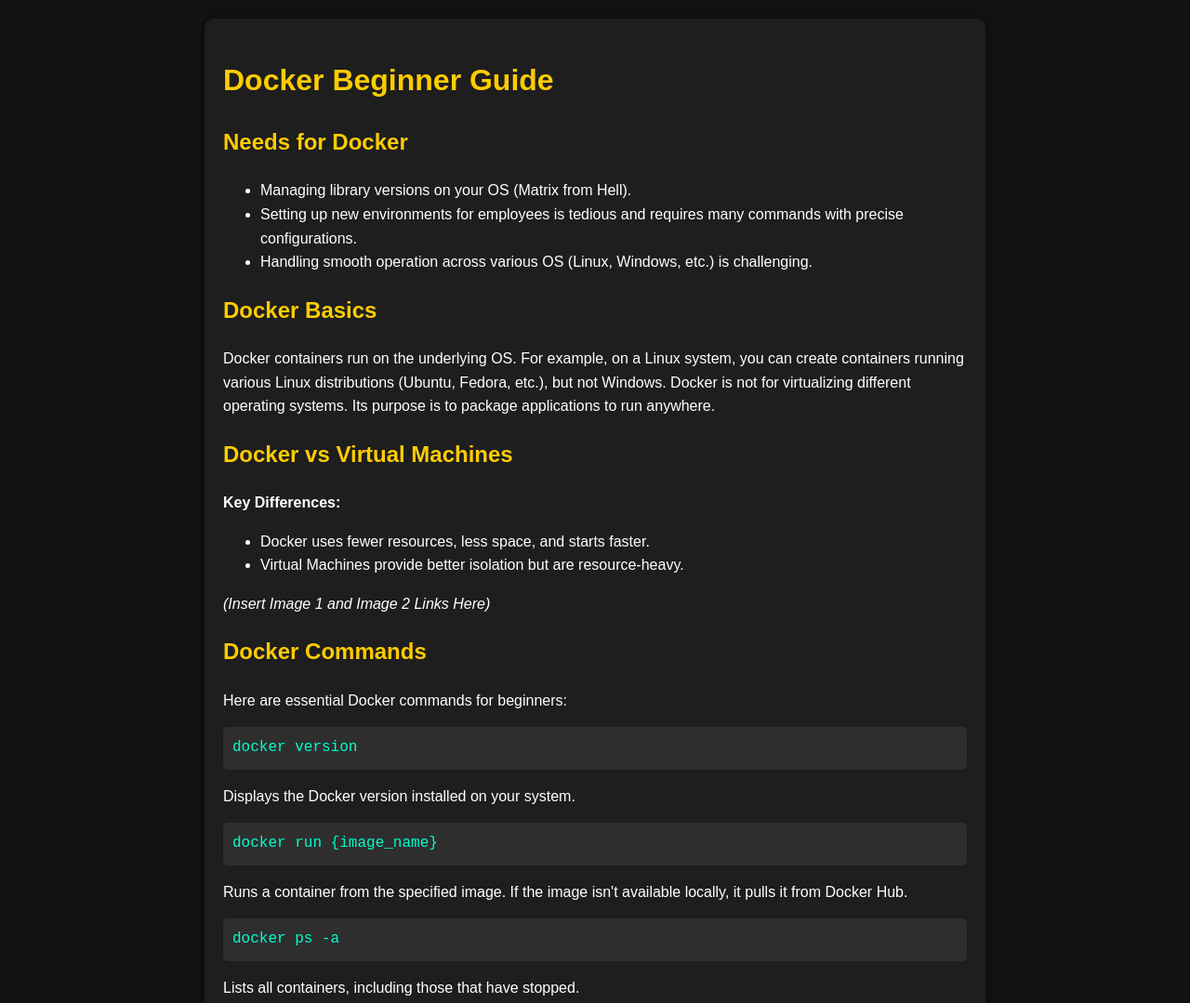
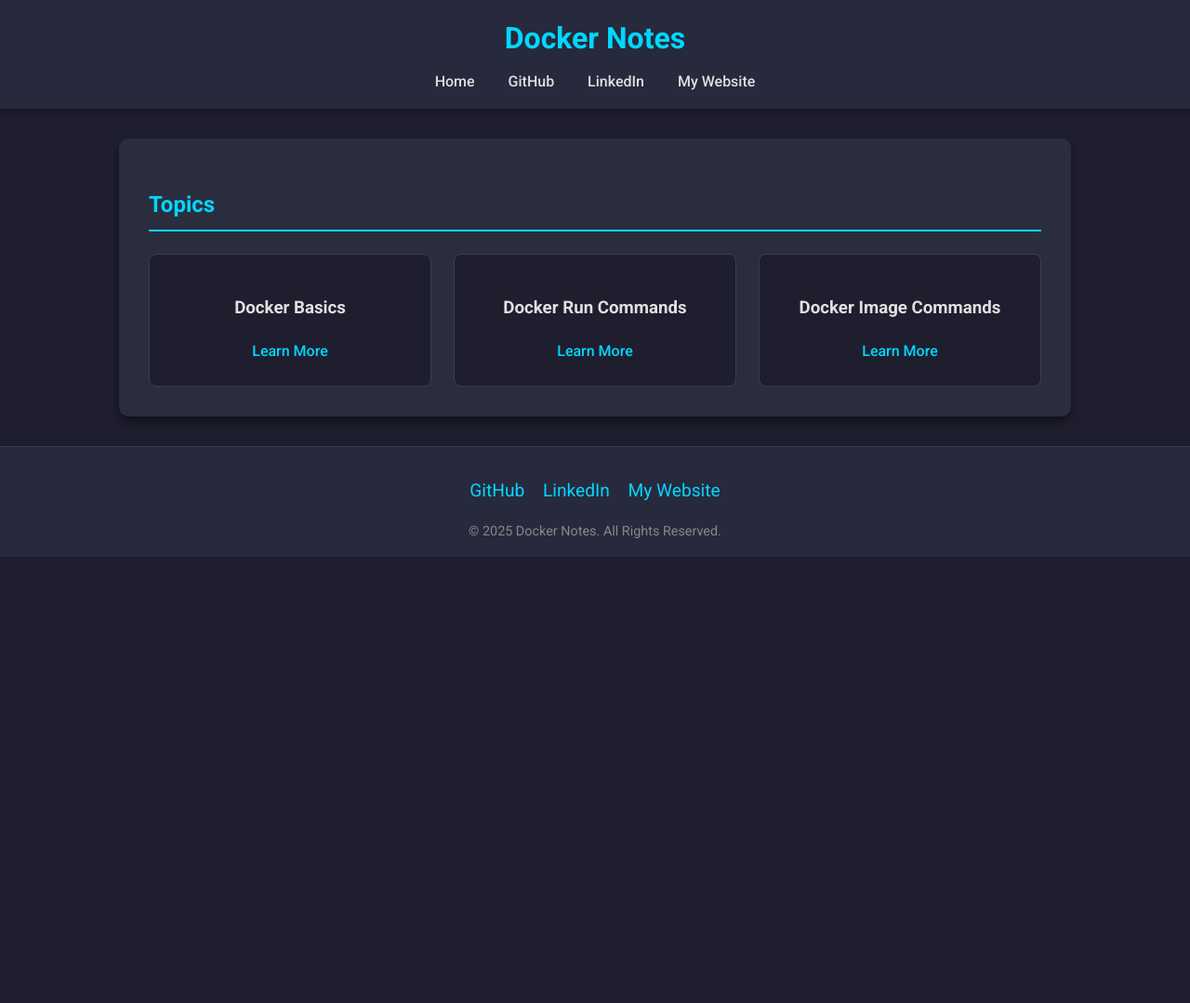
Before and after one commit to GauravAmarnani/dev-ops, a plain HTML site: page Docker/index.html in a window 1280 px wide. Shown: the top 1079 px of the page at 93% size. After the commit the page ends 800 px from the top, so only its background shows below. Drawn offline with Linux system fonts and the light colour scheme.

Commit message:
Commit for Docker/index.html

```diff
--- a/Docker/index.html
+++ b/Docker/index.html
@@ -3,113 +3,142 @@
 <head>
     <meta charset="UTF-8">
     <meta name="viewport" content="width=device-width, initial-scale=1.0">
-    <title>Docker Beginner Guide</title>
+    <title>Docker Notes</title>
+    <link href="https://fonts.googleapis.com/css2?family=Roboto:wght@400;500;700&display=swap" rel="stylesheet">
     <style>
         body {
-            background-color: #121212;
-            color: #ffffff;
-            font-family: Arial, sans-serif;
-            line-height: 1.6;
+            font-family: 'Roboto', sans-serif;
             margin: 0;
             padding: 0;
+            background-color: #1e1e2f;
+            color: #e0e0e0;
+            line-height: 1.6;
         }
-        .container {
-            max-width: 800px;
-            margin: 20px auto;
-            padding: 20px;
-            background-color: #1e1e1e;
+        header {
+            background-color: #27293d;
+            color: #00d8ff;
+            padding: 1rem;
+            text-align: center;
+            box-shadow: 0 4px 6px rgba(0, 0, 0, 0.3);
+            position: sticky;
+            top: 0;
+            z-index: 1000;
+        }
+        header h1 {
+            margin: 0;
+            font-size: 2rem;
+        }
+        header nav {
+            margin-top: 0.5rem;
+        }
+        header nav a {
+            margin: 0 1rem;
+            text-decoration: none;
+            color: #e0e0e0;
+            font-weight: 500;
+            transition: color 0.3s ease;
+        }
+        header nav a:hover {
+            color: #00a6cc;
+        }
+        main {
+            max-width: 960px;
+            margin: 2rem auto;
+            padding: 2rem;
+            background: #2a2d3e;
             border-radius: 10px;
-            box-shadow: 0 0 10px rgba(0, 0, 0, 0.5);
+            box-shadow: 0 6px 10px rgba(0, 0, 0, 0.4);
         }
-        h1, h2 {
-            color: #ffcc00;
+        h2 {
+            border-bottom: 2px solid #00d8ff;
+            padding-bottom: 0.5rem;
+            margin-bottom: 1.5rem;
+            color: #00d8ff;
         }
-        pre {
-            background-color: #2e2e2e;
-            padding: 10px;
-            border-radius: 5px;
-            overflow-x: auto;
+        .topics {
+            display: grid;
+            grid-template-columns: repeat(auto-fit, minmax(300px, 1fr));
+            gap: 1.5rem;
         }
-        code {
-            color: #00ffcc;
-            font-family: 'Courier New', Courier, monospace;
+        .topic {
+            background: #1e1e2f;
+            border: 1px solid #3a3d51;
+            border-radius: 8px;
+            padding: 1.5rem;
+            text-align: center;
+            transition: transform 0.3s ease, box-shadow 0.3s ease;
         }
-        a {
-            color: #4caf50;
+        .topic:hover {
+            transform: translateY(-5px);
+            box-shadow: 0 8px 12px rgba(0, 0, 0, 0.5);
+        }
+        .topic a {
             text-decoration: none;
+            color: #00d8ff;
+            font-weight: 500;
+            display: block;
+            margin-top: 0.5rem;
         }
-        a:hover {
-            text-decoration: underline;
+        .topic a:hover {
+            color: #00a6cc;
+        }
+        footer {
+            text-align: center;
+            padding: 1rem 0;
+            margin-top: 2rem;
+            font-size: 0.9rem;
+            color: #888;
+            background-color: #27293d;
+            border-top: 1px solid #3a3d51;
+        }
+        .social-links {
+            margin: 1rem 0;
+        }
+        .social-links a {
+            margin: 0 0.5rem;
+            color: #00d8ff;
+            text-decoration: none;
+            font-size: 1.2rem;
+        }
+        .social-links a:hover {
+            color: #00a6cc;
         }
     </style>
 </head>
 <body>
-    <div class="container">
-        <h1>Docker Beginner Guide</h1>
-
-        <h2>Needs for Docker</h2>
-        <ul>
-            <li>Managing library versions on your OS (Matrix from Hell).</li>
-            <li>Setting up new environments for employees is tedious and requires many commands with precise configurations.</li>
-            <li>Handling smooth operation across various OS (Linux, Windows, etc.) is challenging.</li>
-        </ul>
-
-        <h2>Docker Basics</h2>
-        <p>
-            Docker containers run on the underlying OS. For example, on a Linux system, you can create containers running various Linux distributions (Ubuntu, Fedora, etc.), but not Windows. Docker is not for virtualizing different operating systems. Its purpose is to package applications to run anywhere.
-        </p>
-
-        <h2>Docker vs Virtual Machines</h2>
-        <p>
-            <b>Key Differences:</b>
-        </p>
-        <ul>
-            <li>Docker uses fewer resources, less space, and starts faster.</li>
-            <li>Virtual Machines provide better isolation but are resource-heavy.</li>
-        </ul>
-        <p>
-            <em>(Insert Image 1 and Image 2 Links Here)</em>
-        </p>
-
-        <h2>Docker Commands</h2>
-        <p>Here are essential Docker commands for beginners:</p>
-        <pre><code>docker version</code></pre>
-        <p>Displays the Docker version installed on your system.</p>
-
-        <pre><code>docker run {image_name}</code></pre>
-        <p>Runs a container from the specified image. If the image isn't available locally, it pulls it from Docker Hub.</p>
-
-        <pre><code>docker ps -a</code></pre>
-        <p>Lists all containers, including those that have stopped.</p>
-
-        <pre><code>docker stop {container_name}</code></pre>
-        <p>Stops a running container.</p>
-
-        <pre><code>docker rm {container_name}</code></pre>
-        <p>Removes a stopped container from the system.</p>
-
-        <pre><code>docker images</code></pre>
-        <p>Lists all available Docker images on your system.</p>
-
-        <pre><code>docker rmi {image_name}</code></pre>
-        <p>Removes a Docker image from your system.</p>
-
-        <pre><code>docker pull {image_name}</code></pre>
-        <p>Pulls an image from Docker Hub without running it.</p>
-
-        <h2>Important Notes</h2>
-        <p>
-            Docker containers are designed to run processes, not entire operating systems. If you run a container with a base image (e.g., Ubuntu), it may exit immediately unless a process is specified.
-        </p>
-
-        <h2>Reference</h2>
-        <p>
-            For more information about the official Jenkins Docker image update, visit:
-        </p>
-        <ul>
-            <li><a href="https://www.jenkins.io/blog/2018/12/10/the-official-Docker-image/">Jenkins Blog</a></li>
-            <li><a href="https://hub.docker.com/r/jenkins/jenkins/">Jenkins Docker Hub</a></li>
-        </ul>
-    </div>
+    <header>
+        <h1>Docker Notes</h1>
+        <nav>
+            <a href="#">Home</a>
+            <a href="#">GitHub</a>
+            <a href="#">LinkedIn</a>
+            <a href="#">My Website</a>
+        </nav>
+    </header>
+    <main>
+        <h2>Topics</h2>
+        <div class="topics">
+            <div class="topic">
+                <h3>Docker Basics</h3>
+                <a href="docker_basics.html">Learn More</a>
+            </div>
+            <div class="topic">
+                <h3>Docker Run Commands</h3>
+                <a href="docker_run_commands.html">Learn More</a>
+            </div>
+            <div class="topic">
+                <h3>Docker Image Commands</h3>
+                <a href="docker_image_commands.html">Learn More</a>
+            </div>
+        </div>
+    </main>
+    <footer>
+        <div class="social-links">
+            <a href="#">GitHub</a>
+            <a href="#">LinkedIn</a>
+            <a href="#">My Website</a>
+        </div>
+        &copy; 2025 Docker Notes. All Rights Reserved.
+    </footer>
 </body>
 </html>
```
